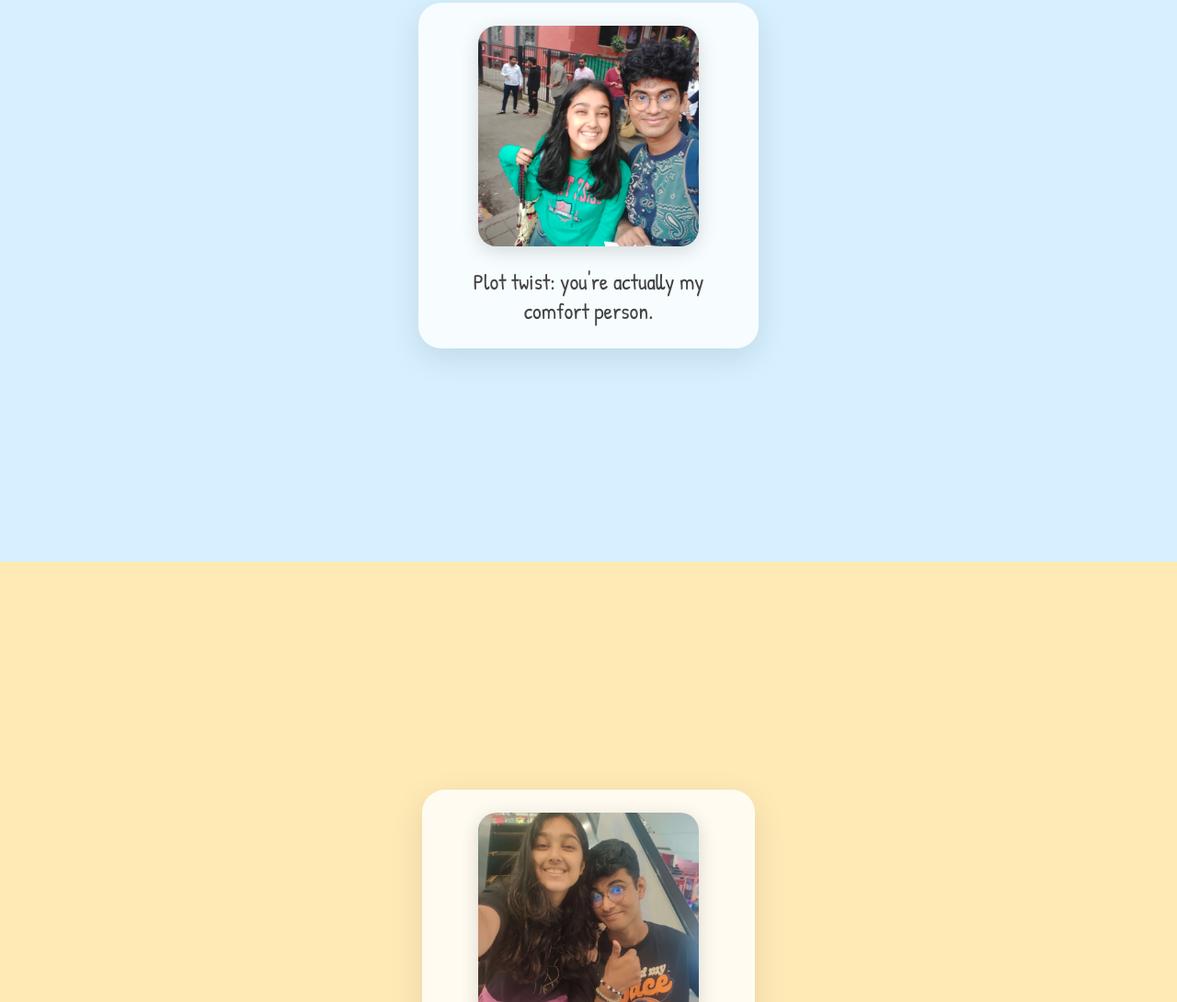
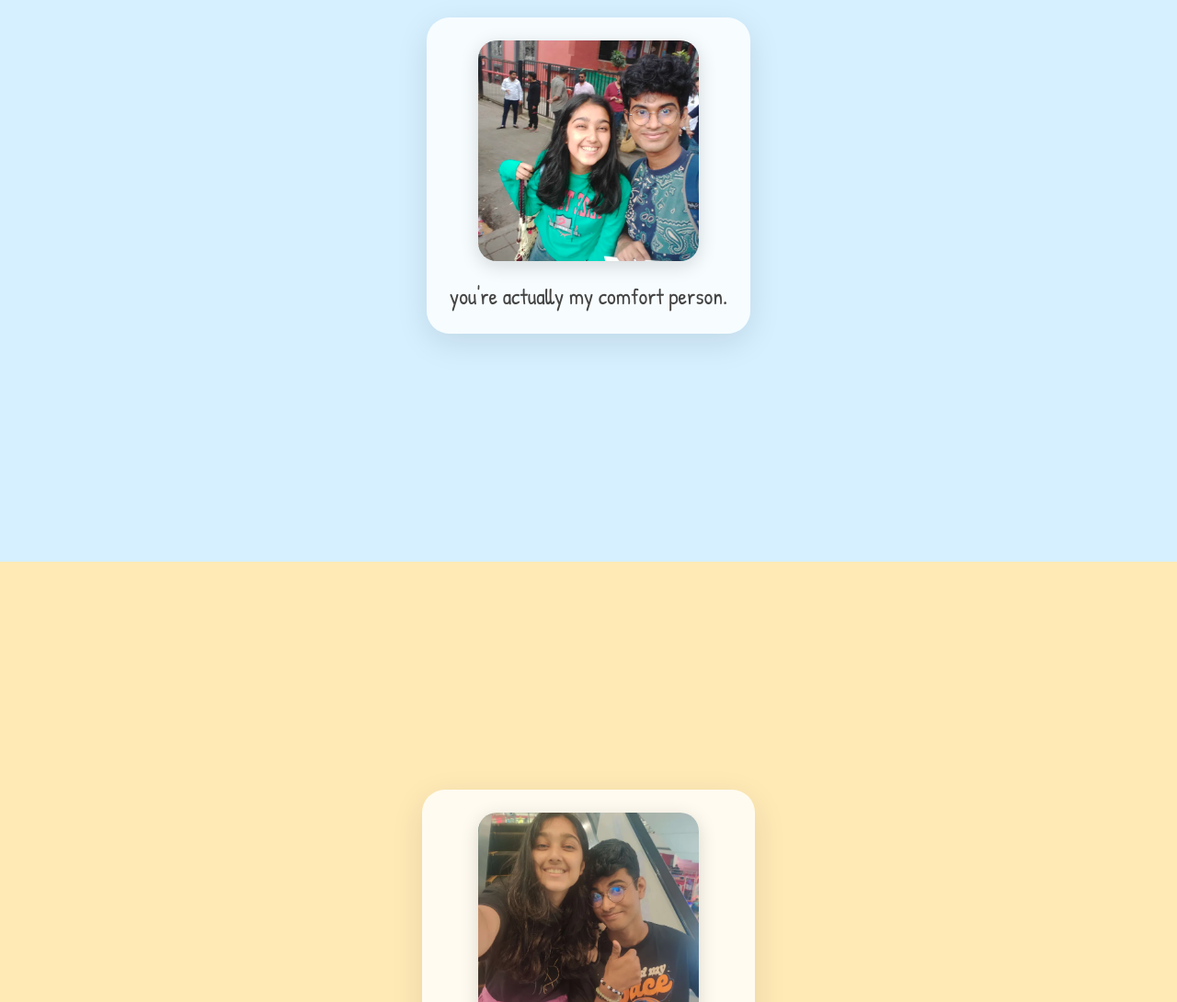
Before and after one commit to agarwal23khyati/bdayyy, a plain HTML site: page index.html in a window 1280 px wide. Shown: the part 5269-6359 px from the top of the page at 92% size. Drawn offline with Linux system fonts and the light colour scheme.

Commit message:
Fix text content in index.html

```diff
--- a/index.html
+++ b/index.html
@@ -125,7 +125,7 @@ img{
 <div class="section" style="background:#d6f0ff">
 <div class="card">
 <img src="pic7.webp">
-<div class="text">Plot twist: you're actually my comfort person.</div>
+<div class="text">you're actually my comfort person.</div>
 </div>
 </div>
 
```
